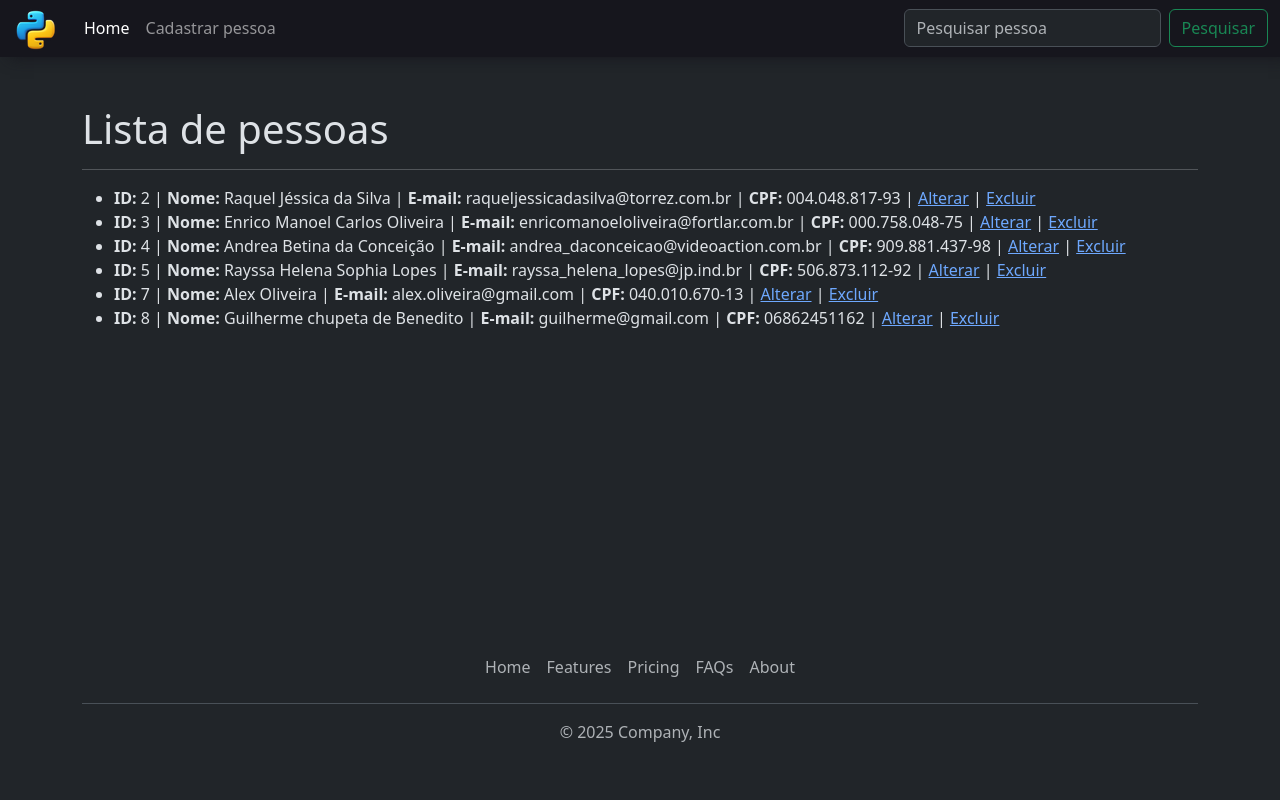
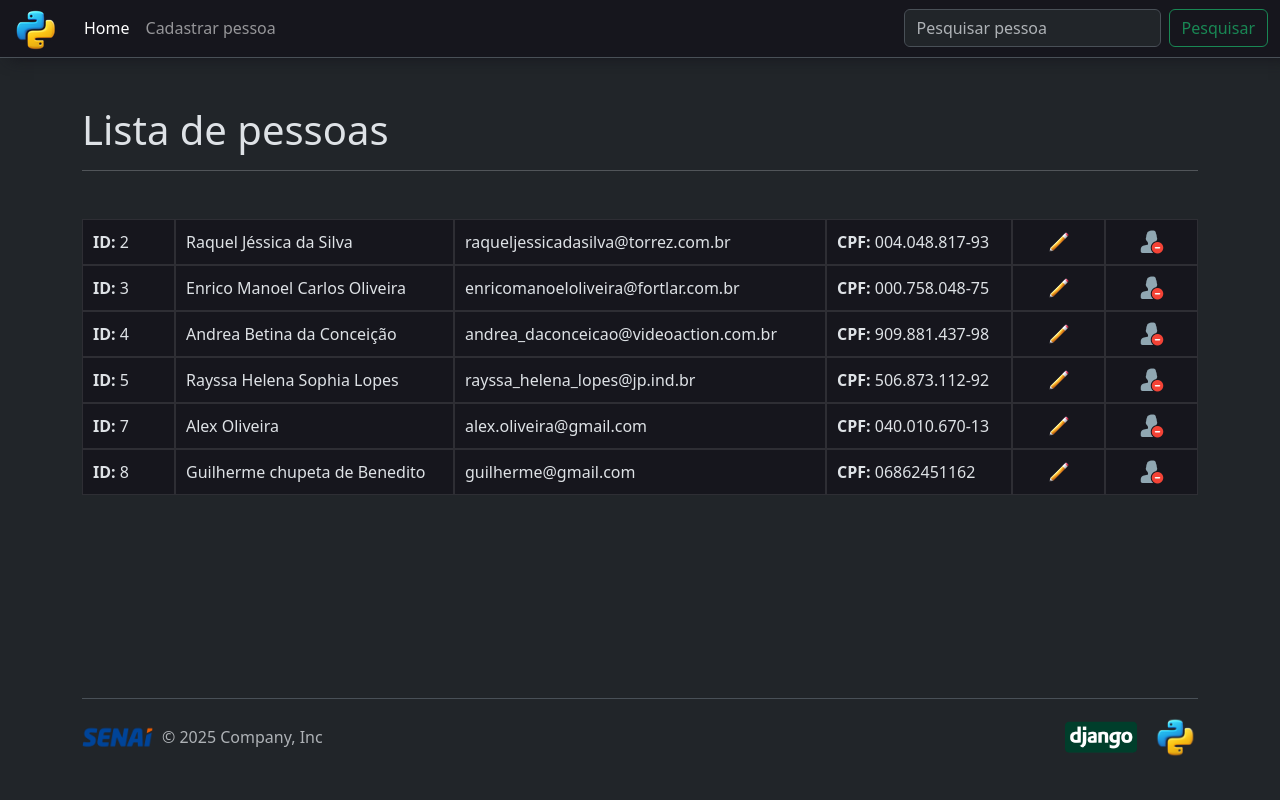
Before and after one commit to Pedro12100/python_developer_qua491006, a Django app: page /crud_app/ in a window 1280 px wide. Run offline with Django 5.2, Linux system fonts and the light colour scheme; data comes from the database, SQL or seed files in the repository; both versions use the stored data as it was after the commit.

Commit message:
Aula 24/09

```diff
--- a/10_django/projeto_crud/crud_app/static/css/estilo.css
+++ b/10_django/projeto_crud/crud_app/static/css/estilo.css
@@ -18,3 +18,27 @@ footer {
     padding: 20px 0;
     text-align: center;
 }
+
+.lista-pessoas {
+    list-style: none;
+    padding: 0px;
+    margin: 0;
+}
+
+.lista-pessoas li {
+    background-color: #16161d;
+    border: 1px solid rgba(255, 255, 255, 0.1);
+    padding: 10px;
+}
+
+.lista-pessoas li a {
+    display: flex;
+    align-items: center;
+    justify-content: center;
+}
+
+@media (max-width: 991px) {
+    .lista-pessoas {
+        margin-bottom: 20px;
+    }
+}
--- a/10_django/projeto_crud/crud_app/templates/alterar.html
+++ b/10_django/projeto_crud/crud_app/templates/alterar.html
@@ -1,8 +1,7 @@
 {% extends 'base.html' %}
-{% block tittle % } CRUD Alterar dados{% endblock %}
+{% block title %}CRUD Alterar dados{% endblock %}
 {% block content %}
 {% load static %}
-
     <!-- container -->
     <div class="container">
         <h1>Alterar dados</h1>
--- a/10_django/projeto_crud/crud_app/templates/base.html
+++ b/10_django/projeto_crud/crud_app/templates/base.html
@@ -1,14 +1,11 @@
 {% load static %}
-
 <!doctype html>
 <html lang="pt-br">
-
   <head>
     <meta charset="utf-8">
     <meta name="viewport" content="width=device-width, initial-scale=1">
-    <title>{% block tittle %}{% endblock %}</title>
-    <link href="https://cdn.jsdelivr.net/npm/bootstrap@5.3.8/dist/css/bootstrap.min.css" rel="stylesheet"
-        integrity="sha384-sRIl4kxILFvY47J16cr9ZwB07vP4J8+LH7qKQnuqkuIAvNWLzeN8tE5YBujZqJLB" crossorigin="anonymous">
+    <title>{% block title %}{% endblock %}</title>
+    <link href="https://cdn.jsdelivr.net/npm/bootstrap@5.3.8/dist/css/bootstrap.min.css" rel="stylesheet" integrity="sha384-sRIl4kxILFvY47J16cr9ZwB07vP4J8+LH7qKQnuqkuIAvNWLzeN8tE5YBujZqJLB" crossorigin="anonymous">
 
     <!-- meu css -->
     <link href="{% static 'css/estilo.css' %}" rel="stylesheet" type="text/css" media="all">
@@ -16,19 +13,19 @@
     <!-- favicon -->
     <link href="{% static 'img/icone.png' %}" rel="shortcut icon" type="image/png">
   </head>
-
   <body class="bg-dark" data-bs-theme="dark">
     <!-- header -->
     {% include 'header.html' %}
+
     <!-- main -->
     <main>
         {% block content %}{% endblock %}
     </main>
+
     <!-- footer -->
     {% include 'footer.html' %}
-    <script src="https://cdn.jsdelivr.net/npm/bootstrap@5.3.8/dist/js/bootstrap.bundle.min.js"
-        integrity="sha384-FKyoEForCGlyvwx9Hj09JcYn3nv7wiPVlz7YYwJrWVcXK/BmnVDxM+D2scQbITxI"
-        crossorigin="anonymous"></script>
+
+    <!-- script -->
+    <script src="https://cdn.jsdelivr.net/npm/bootstrap@5.3.8/dist/js/bootstrap.bundle.min.js" integrity="sha384-FKyoEForCGlyvwx9Hj09JcYn3nv7wiPVlz7YYwJrWVcXK/BmnVDxM+D2scQbITxI" crossorigin="anonymous"></script>
   </body>
-
 </html>
--- a/10_django/projeto_crud/crud_app/templates/cadastrar.html
+++ b/10_django/projeto_crud/crud_app/templates/cadastrar.html
@@ -1,8 +1,7 @@
 {% extends 'base.html' %}
-{% block tittle % } CRUD Cadastar pessoas {% endblock  }
+{% block title %}CRUD Cadastrar pessoa{% endblock %}
 {% block content %}
 {% load static %}
-
     <!-- container -->
     <div class="container">
         <h1>Cadastrar pessoa</h1>
--- a/10_django/projeto_crud/crud_app/templates/footer.html
+++ b/10_django/projeto_crud/crud_app/templates/footer.html
@@ -1,14 +1,22 @@
 {% load static %}
-
 <div class="container">
-    <footer class="py-3 my-4">
-        <ul class="nav justify-content-center border-bottom pb-3 mb-3">
-            <li class="nav-item"><a href="#" class="nav-link px-2 text-body-secondary">Home</a></li>
-            <li class="nav-item"><a href="#" class="nav-link px-2 text-body-secondary">Features</a></li>
-            <li class="nav-item"><a href="#" class="nav-link px-2 text-body-secondary">Pricing</a></li>
-            <li class="nav-item"><a href="#" class="nav-link px-2 text-body-secondary">FAQs</a></li>
-            <li class="nav-item"><a href="#" class="nav-link px-2 text-body-secondary">About</a></li>
+    <footer class="d-flex flex-wrap justify-content-between align-items-center py-3 my-4 border-top">
+        <div class="col-md-4 d-flex align-items-center">
+            <a href="/" class="mb-3 me-2 mb-md-0 text-body-secondary text-decoration-none lh-1" aria-label="Bootstrap">
+                <img src="{% static 'img/senailogo_nova.png' %}" alt="SENAI Logo" style="width: 72px;">
+            </a> <span class="mb-3 mb-md-0 text-body-secondary">© 2025 Company, Inc</span>
+        </div>
+        <ul class="nav col-md-4 justify-content-end list-unstyled d-flex">
+            <li class="ms-3">
+                <a class="text-body-secondary" href="#" aria-label="Django">
+                    <img src="{% static 'img/Django-Logo.png' %}" alt="Django logo" style="width: 72px;">
+                </a>
+            </li>
+            <li class="ms-3">
+                <a class="text-body-secondary" href="#" aria-label="Python">
+                    <img src="{% static 'img/icone.png' %}" alt="Python logo" style="width: 45px;">
+                </a>
+            </li>
         </ul>
-        <p class="text-center text-body-secondary">© 2025 Company, Inc</p>
     </footer>
 </div>
--- a/10_django/projeto_crud/crud_app/templates/header.html
+++ b/10_django/projeto_crud/crud_app/templates/header.html
@@ -1,7 +1,7 @@
 {% load static %}
-
-<header><!-- navbar -->
-    <nav class="navbar navbar-expand-lg mb-5" data-bs-theme="dark" style="background-color: #16161d; box-shadow: 10px 0px 15px #16161d;">
+<header>
+    <!-- navbar -->
+    <nav class="navbar navbar-expand-lg mb-5 border-bottom" data-bs-theme="dark" style="background-color: #16161d; box-shadow: 10px 0px 15px #16161d;">
         <div class="container-fluid">
             <a class="navbar-brand" href="#">
                 <img src="{% static 'img/icone.png' %}" alt="Ícone" style="margin: -10px 0px;" />
@@ -27,5 +27,5 @@
             </div>
         </div>
     </nav>
+    <!-- fim do navbar -->
 </header>
-    <!-- fim do navbar -->
--- a/10_django/projeto_crud/crud_app/templates/home.html
+++ b/10_django/projeto_crud/crud_app/templates/home.html
@@ -1,32 +1,34 @@
 {% extends 'base.html' %}
-{% block tittle % } CRUD Lista de pessoas {% endblock  }
+{% block title %}CRUD Lista de pessoas{% endblock %}
 {% block content %}
 {% load static %}
     <!-- container -->
     <div class="container">
         <h1>Lista de pessoas</h1>
-        <hr>
+        <hr class="mb-5">
         <!-- lista de pessoas -->
-        <ul>
-            {% for pessoa in pessoas %}
-                <li>
-                    <b>ID: </b>{{ pessoa.id_pessoa }} |
-                    <b>Nome: </b>{{ pessoa.nome }} |
-                    <b>E-mail: </b>{{ pessoa.email }} |
-                    <b>CPF: </b>{{ pessoa.cpf }} |
-                    <a href="{% url 'alterar_pessoa' pessoa.id_pessoa %}">Alterar</a> |
-                    <a href="{% url 'deletar_pessoa' pessoa.id_pessoa %}">Excluir</a>
+        {% for pessoa in pessoas %}
+            <ul class="row lista-pessoas">
+                <li class="col-12 col-md-2 col-lg-1"><b>ID: </b>{{ pessoa.id_pessoa }}</li>
+                <li class="col-12 col-md-10 col-lg-3">{{ pessoa.nome }}</li>
+                <li class="col-12 col-md-8 col-lg-4">{{ pessoa.email }}</li>
+                <li class="col-12 col-md-4 col-lg-2"><b>CPF: </b>{{ pessoa.cpf }}</li>
+                <li class="col-6 col-md-6 col-lg-1">
+                    <a href="{% url 'alterar_pessoa' pessoa.id_pessoa %}">
+                        <img src="{% static 'img/editar.png' %}" alt="Editar" title="Editar" style="width: 24px;">
+                    </a>
                 </li>
-            {% empty %}
+                <li class="col-6 col-md-6 col-lg-1">
+                    <a href="{% url 'deletar_pessoa' pessoa.id_pessoa %}">
+                        <img src="{% static 'img/deletar.png' %}" alt="Deletar" title="Deletar" style="width: 24px;">
+                    </a>
+                </li>
+            </ul>
+        {% empty %}
+            <ul>
                 <li>Nenhuma pessoa cadastrada</li>
-            {% endfor %}
-        </ul>
+            </ul>
+        {% endfor %}
     </div>
     <!-- fim do container -->
-
-    <!-- script -->
-    <script src="https://cdn.jsdelivr.net/npm/bootstrap@5.3.8/dist/js/bootstrap.bundle.min.js"
-        integrity="sha384-FKyoEForCGlyvwx9Hj09JcYn3nv7wiPVlz7YYwJrWVcXK/BmnVDxM+D2scQbITxI"
-        crossorigin="anonymous"></script>
-</body>
 {% endblock %}
```
Also changed, not shown: 10_django/projeto_crud/crud_app/static/img/Django-Logo.png (added), 10_django/projeto_crud/crud_app/static/img/deletar.png (added), 10_django/projeto_crud/crud_app/static/img/editar.png (added), 10_django/projeto_crud/crud_app/static/img/senailogo_nova.png (added), 10_django/projeto_crud/db_crud.db. Lines whose indentation alone changed are shown as unchanged.
